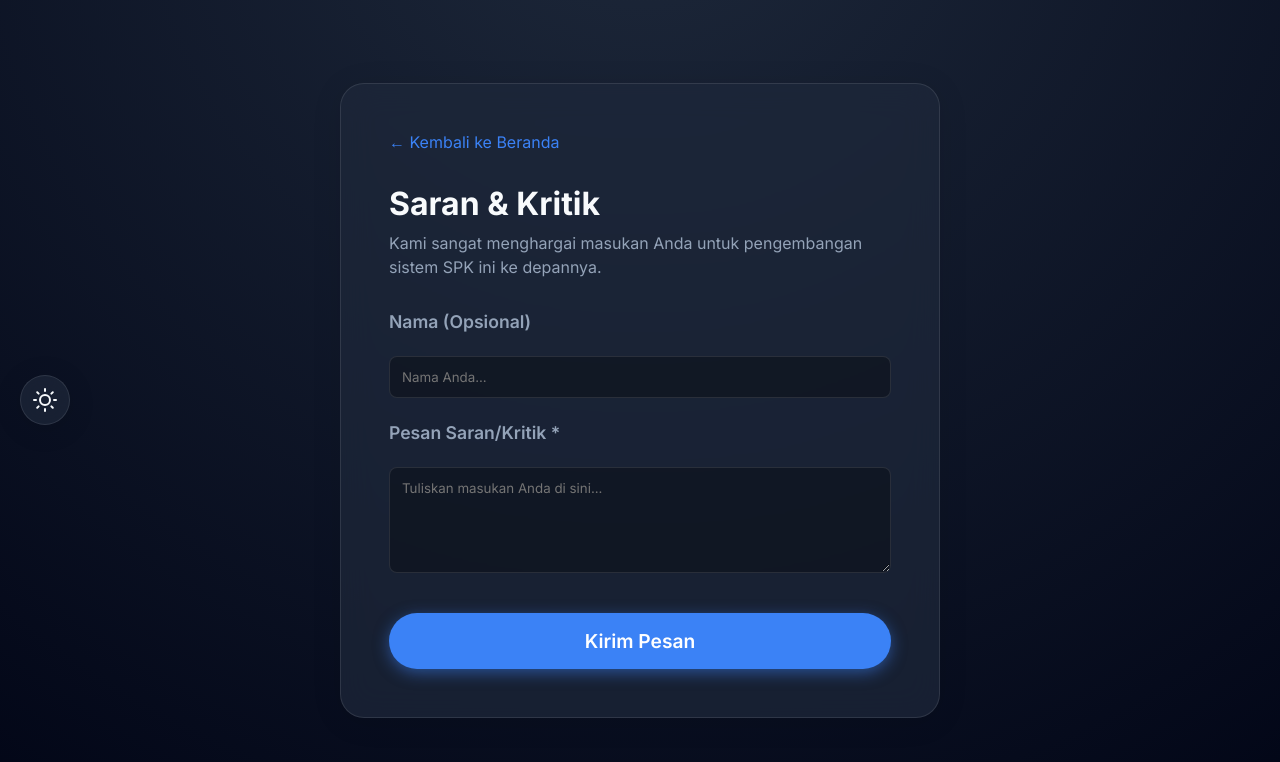
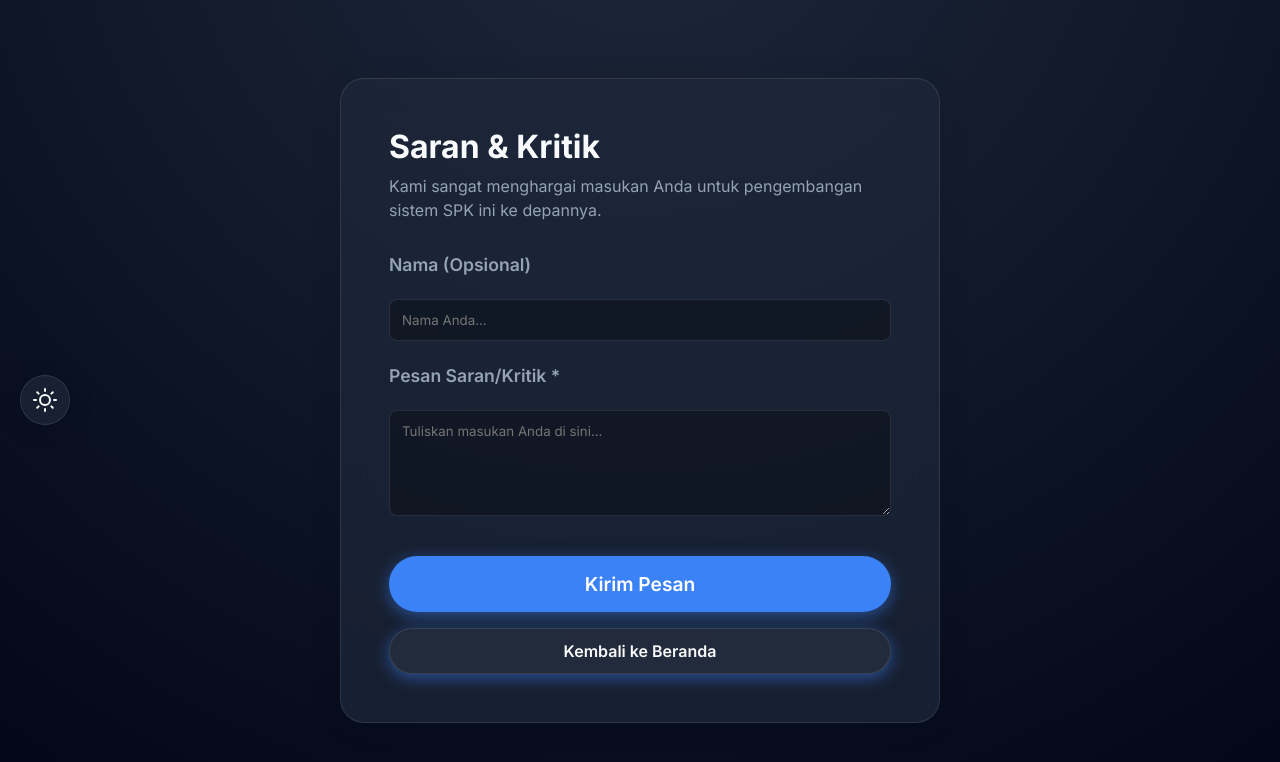
Before and after one commit to adamabatikay-dev/satyakarsa, a Next.js app: page /feedback in a window 1280 px wide. Shown: the top 762 px of the page. Built offline with nearby package versions, Linux system fonts and the light colour scheme.

Commit message:
Update dari pengguna

```diff
--- a/app/feedback/page.jsx
+++ b/app/feedback/page.jsx
@@ -37,18 +37,17 @@ export default function Feedback() {
   return (
     <div className={styles.container}>
       <div className={`glass-panel ${styles.formCard}`}>
-        <div style={{ marginBottom: '2rem' }}>
-          <Link href="/" style={{ color: 'var(--accent-color)', textDecoration: 'none' }}>&larr; Kembali ke Beranda</Link>
-        </div>
-
-        <h2 className={styles.title}>Saran & Kritik</h2>
+        <h2 className={styles.title} style={{ marginTop: 0 }}>Saran & Kritik</h2>
         <p className={styles.desc}>Kami sangat menghargai masukan Anda untuk pengembangan sistem SPK ini ke depannya.</p>
 
         {success ? (
           <div style={{ padding: '2rem', textAlign: 'center', background: 'rgba(34, 197, 94, 0.1)', borderRadius: '12px', border: '1px solid rgba(34, 197, 94, 0.2)' }}>
             <h3 style={{ color: '#4ade80', marginBottom: '1rem' }}>Terima Kasih!</h3>
             <p>Pesan Anda telah berhasil dikirim ke sistem kami.</p>
-            <button onClick={() => setSuccess(false)} className="btn-primary" style={{ marginTop: '1.5rem' }}>Kirim Pesan Lain</button>
+            <div style={{ display: 'flex', flexDirection: 'column', gap: '1rem', marginTop: '1.5rem' }}>
+              <button onClick={() => setSuccess(false)} className="btn-primary">Kirim Pesan Lain</button>
+              <Link href="/" className="btn-primary" style={{ background: 'rgba(255,255,255,0.05)', color: 'var(--text-main)', border: '1px solid rgba(255,255,255,0.1)', textAlign: 'center' }}>Kembali ke Beranda</Link>
+            </div>
           </div>
         ) : (
           <form onSubmit={handleSubmit} className={styles.form}>
@@ -77,9 +76,12 @@ export default function Feedback() {
               />
             </div>
 
-            <button type="submit" className={`btn-primary ${styles.submitBtn}`} disabled={loading}>
-              {loading ? 'Mengirim...' : 'Kirim Pesan'}
-            </button>
+            <div style={{ display: 'flex', flexDirection: 'column', gap: '1rem', marginTop: '1rem' }}>
+              <button type="submit" className={`btn-primary ${styles.submitBtn}`} disabled={loading} style={{ margin: 0 }}>
+                {loading ? 'Mengirim...' : 'Kirim Pesan'}
+              </button>
+              <Link href="/" className="btn-primary" style={{ background: 'rgba(255,255,255,0.05)', color: 'var(--text-main)', border: '1px solid rgba(255,255,255,0.1)', textAlign: 'center' }}>Kembali ke Beranda</Link>
+            </div>
           </form>
         )}
       </div>
```
